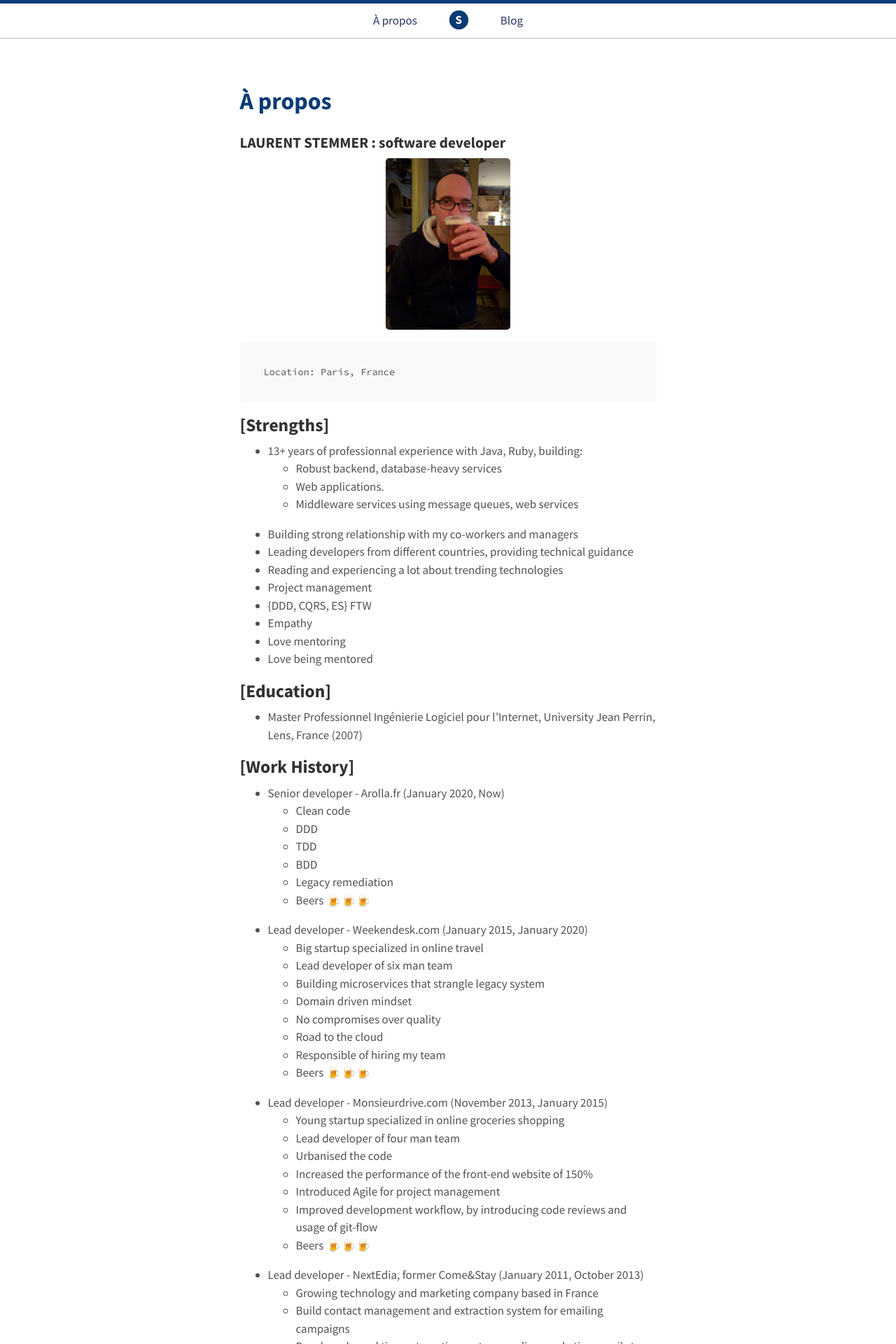
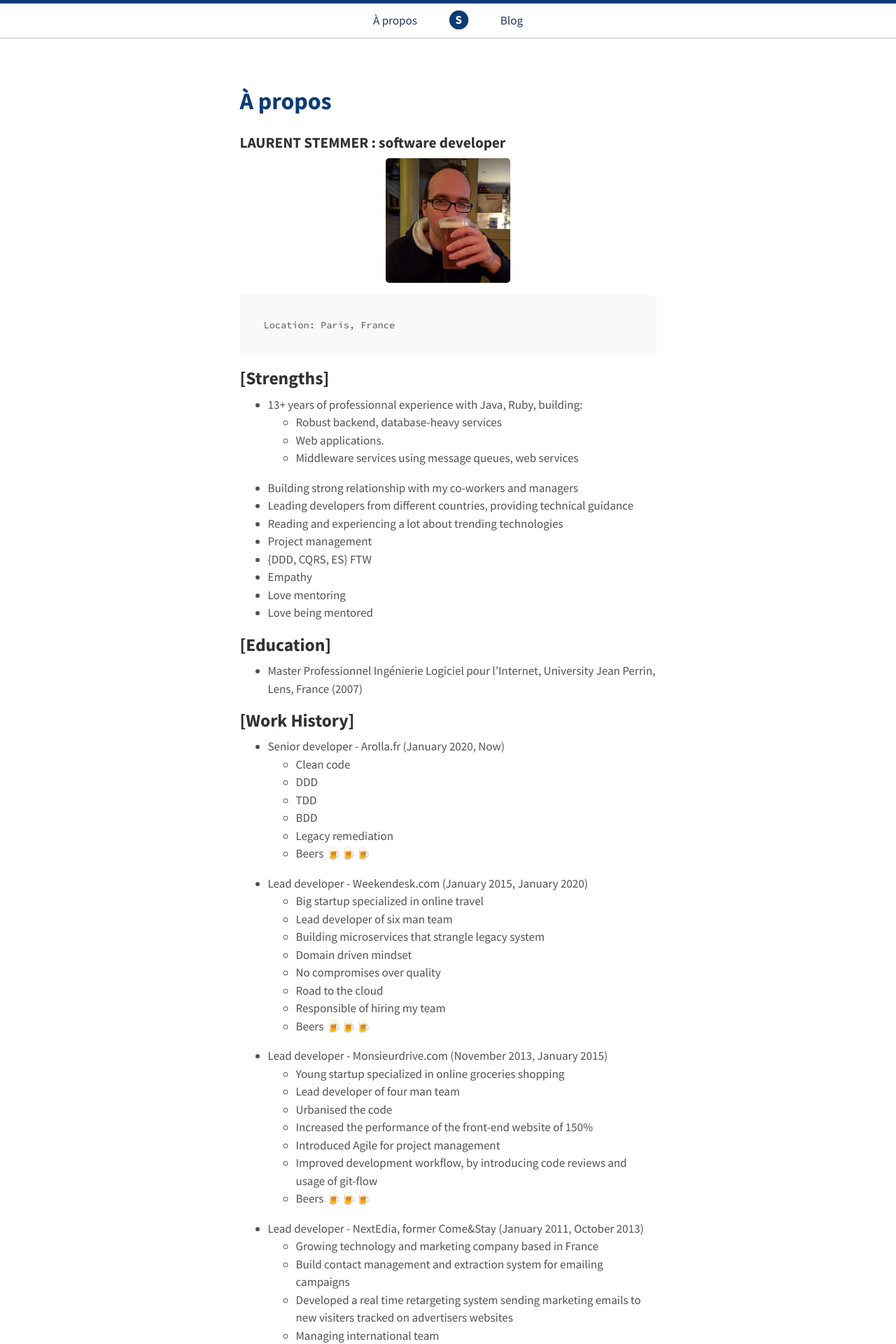
Before and after one commit to stemlaur/stemlaur.github.io, a Jekyll site: the page built from about.md, in a window 1280 px wide. Shown: the top 1920 px of the page at 70% size. Built offline with Jekyll 4.4.1, drawn with Linux system fonts in a browser that asks for light colours.

Commit message:
Shrink size of image

````diff
--- a/_config.yml
+++ b/_config.yml
@@ -39,6 +39,6 @@ defaults:
   - scope:
       path: ""
     values:
-      image: /assets/images/me.png
+      image: /assets/images/me_card.png
     tagline: stemlaur.com
     description: stemlaur.com
--- a/about.md
+++ b/about.md
@@ -6,7 +6,7 @@ image: /images/about/beer.png
 
 ### LAURENT STEMMER : software developer
 
-<img src="/assets/images/me.png" width="30%" class="center">
+<img src="/assets/images/me_card.png" width="30%" class="center">
 
 ```
 Location: Paris, France
````
Also changed, not shown: assets/images/me_card-min.png (added), assets/images/me_card.png (added).
